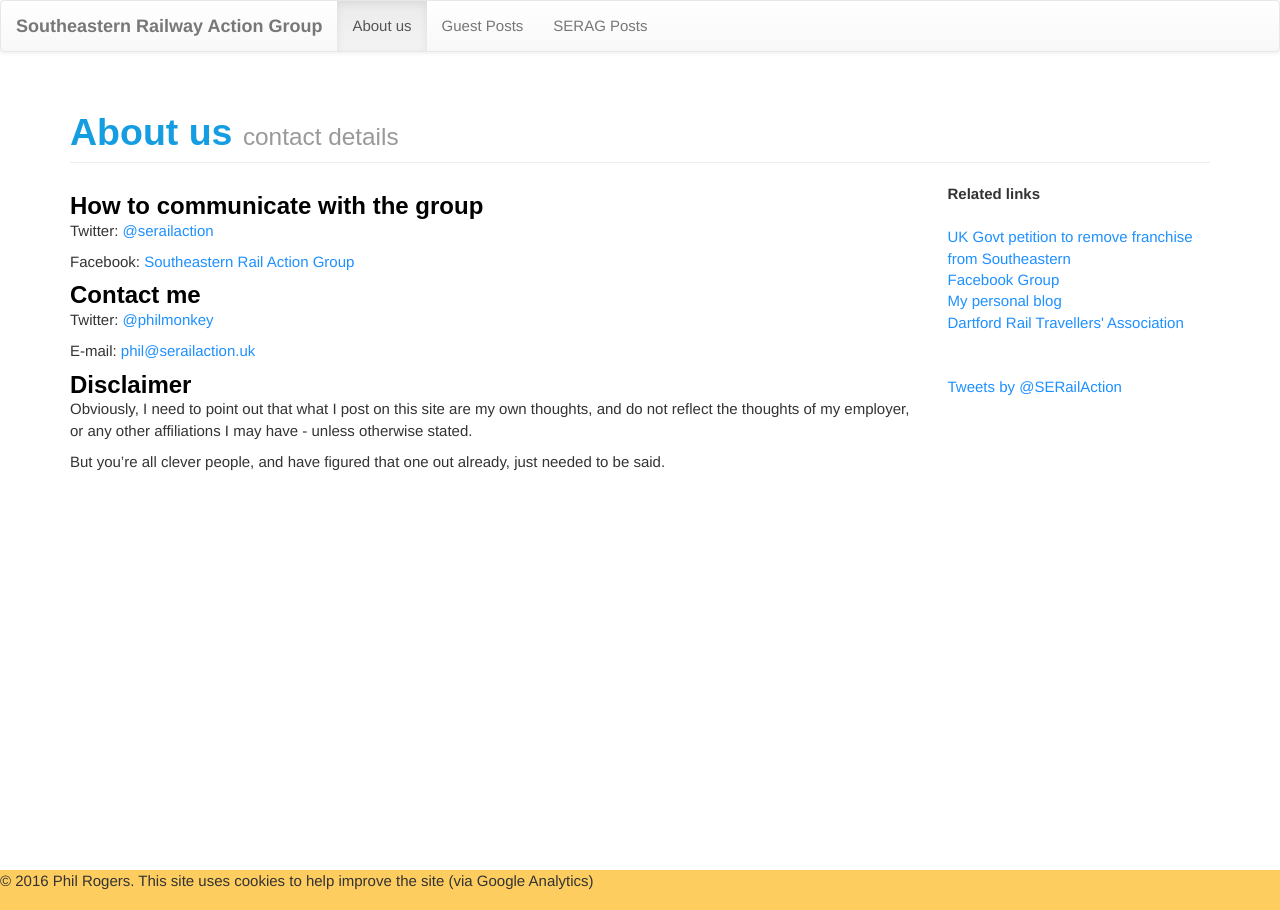
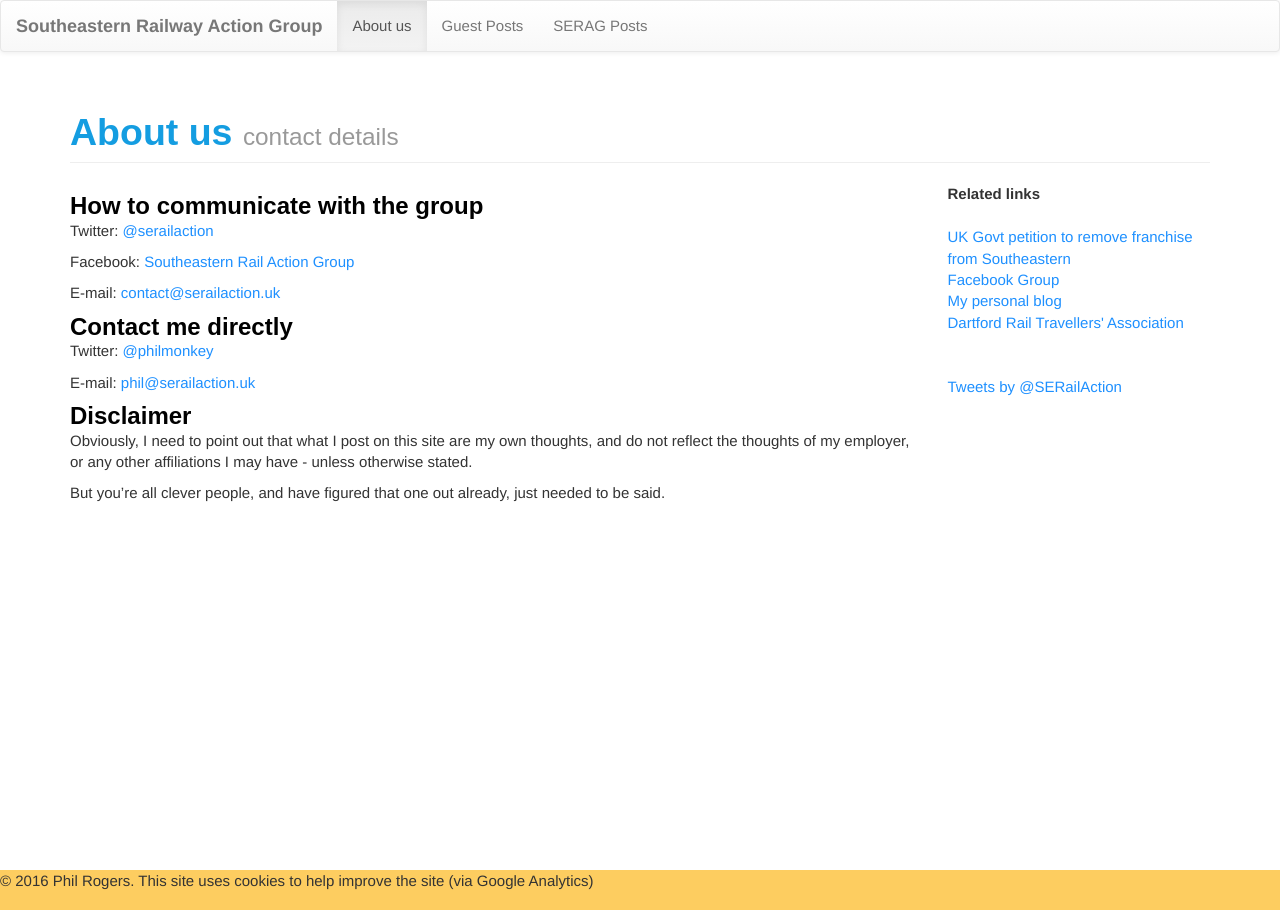
Before and after one commit to serailaction/serailaction.github.io, a Jekyll site: the page built from about.md, in a window 1280 px wide. Built offline with Jekyll 4.4.1, drawn with Linux system fonts in a browser that asks for light colours; nearby versions of some CDN libraries; comment, search, counter and statistics services are not loaded.

Commit message:
fixed contact details

```diff
--- a/about.md
+++ b/about.md
@@ -12,11 +12,13 @@
 
 Facebook: [Southeastern Rail Action Group](http://www.facebook.com/groups/serailaction)
 
-### Contact me
+E-mail: [contact@serailaction.uk](mailto:contact@serailaction.uk)
+
+### Contact me directly
 
 Twitter: [@philmonkey](http://www.twitter.com/philmonkey)
 
-E-mail: [phil@serailaction.uk](mailto:london@phil.run)
+E-mail: [phil@serailaction.uk](mailto:phil@serailaction.uk)
 
 ### Disclaimer
 
```
